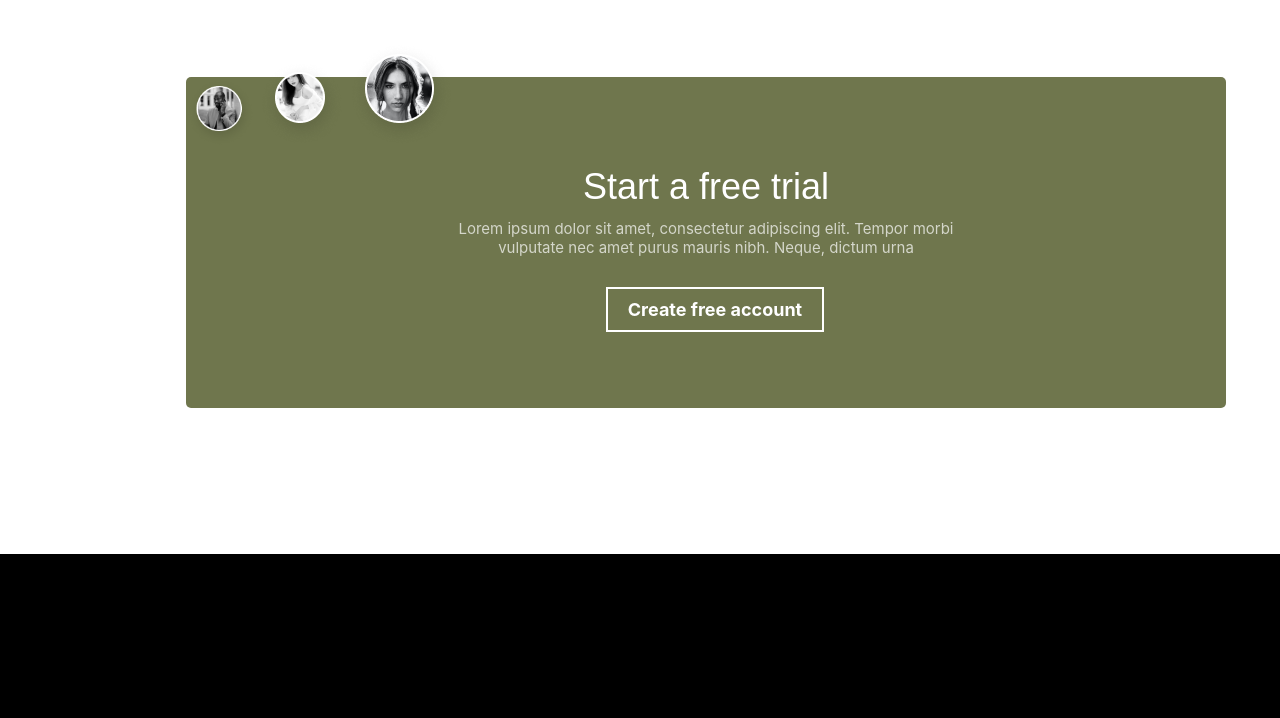
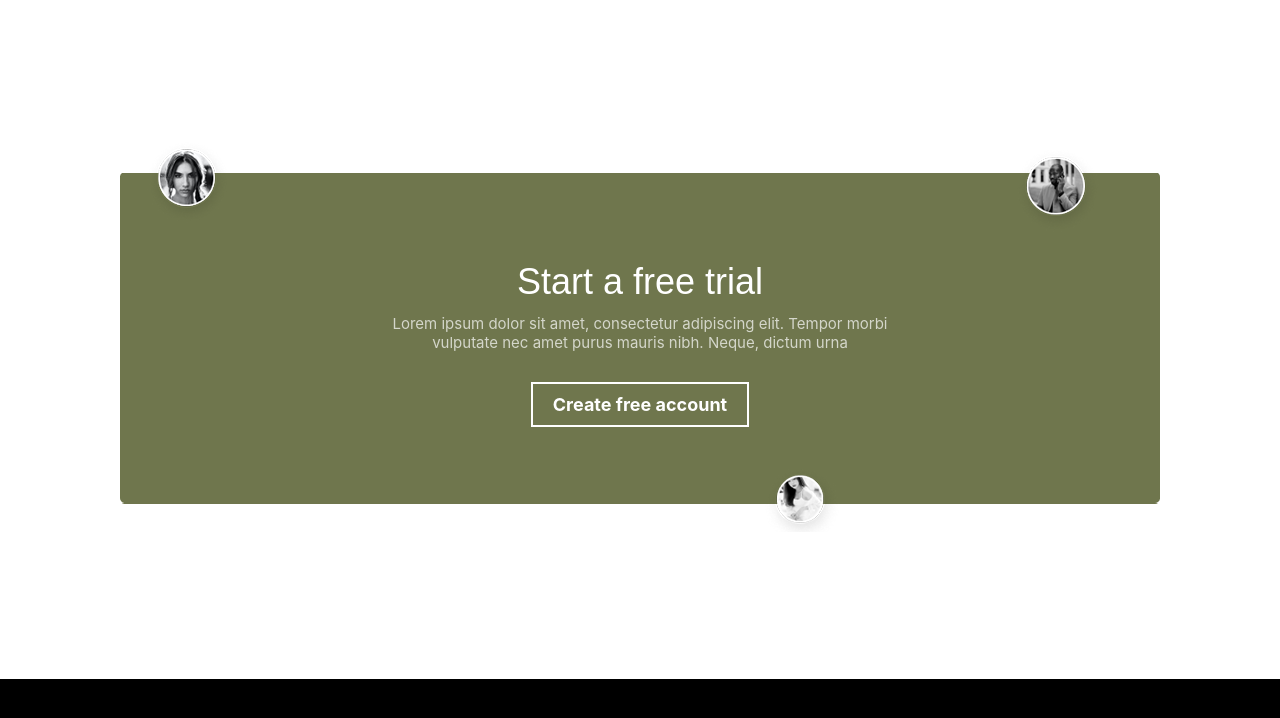
Before and after one commit to Belyashik2K/HireInfluencer, a plain HTML site: page index.html in a window 1280 px wide. Shown: the part 4755-5473 px from the top of the page. Drawn offline with Linux system fonts and the light colour scheme.

Commit message:
fix 10 block

```diff
--- a/index.html
+++ b/index.html
@@ -355,9 +355,6 @@
 
         <div class="free_trial">
             <div class="free_trial__background">
-                <img src="/src/images/faces/5.png" alt="face_5" class="free_trial__image" id="face_5">
-                <img src="/src/images/faces/6.png" alt="face_6" class="free_trial__image" id="face_6">
-                <img src="/src/images/faces/7.png" alt="face_7" class="free_trial__image" id="face_7">
                 <div class="free_trial_registration">
                     <div class="free_trial__header">
                         <h1 class="free_trial__title">Start a free trial</h1>
--- a/src/css/free_trial.css
+++ b/src/css/free_trial.css
@@ -1,23 +1,24 @@
 .free_trial {
-    margin-bottom: 120px;
+    margin-top: 100px;
+    margin-bottom: 145px;
 }
 
 .free_trial__background {
-    position: relative;
     width: 1040px;
     height: 392px;
     background: white;
-    margin-left: 186px;
+}
+
+.free_trial__header {
+    display: flex;
+    flex-direction: column;
 }
 
 .free_trial_registration {
-    z-index: 9998;
-    position: absolute;
-    top: 35px;
     border-radius: 5px;
     width: 1040px;
-    height: 331px;
-    background: #6F764D;
+    height: 390px;
+    background-image: url("../images/banner.png");
 }
 
 .free_trial__title {
@@ -27,7 +28,7 @@
     line-height: 109%;
     text-align: center;
     color: #fff;
-    margin-top: 90px;
+    margin-top: 120px;
     margin-bottom: 13px;
 }
 
@@ -52,17 +53,5 @@
     line-height: 109%;
     text-align: center;
     color: #fff;
-    position: absolute;
-    left: 420px;
     cursor: pointer;
 }
-
-.free_trial__image {
-    position: relative;
-    z-index: 9999;
-}
-
-#face_5 {
-    width: 69px;
-    height: 69px;
-}
```
Also changed, not shown: src/images/banner.png (added).
